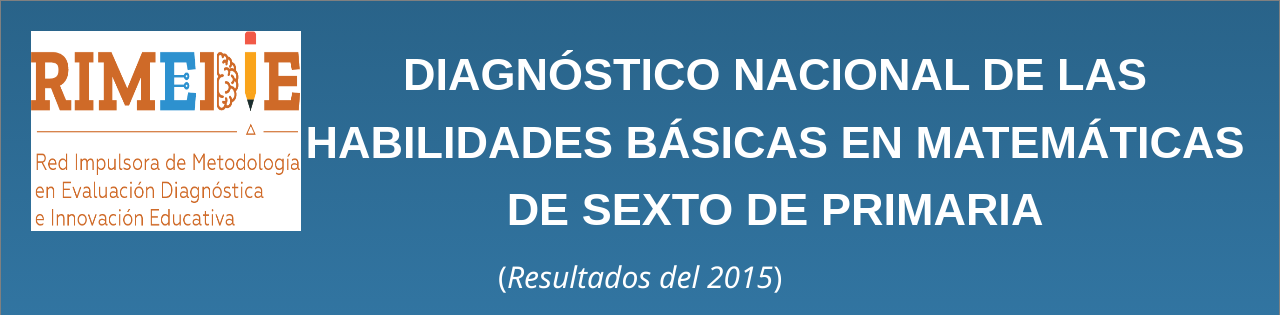
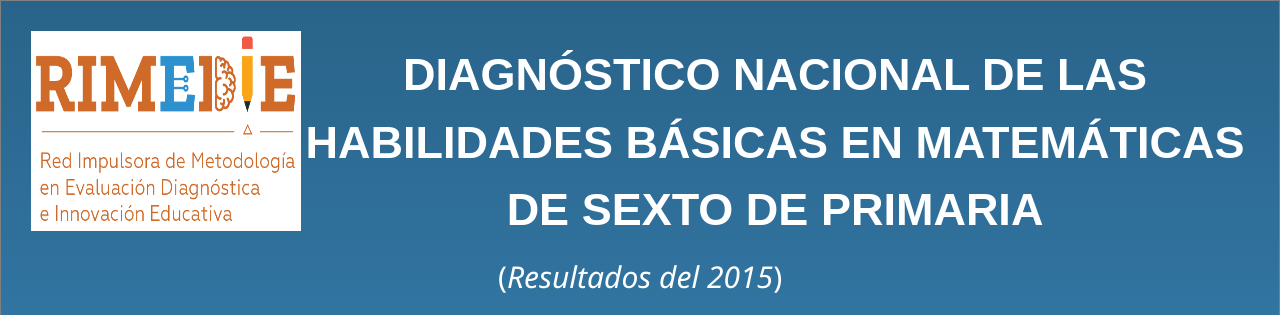
Before and after one commit to rimedie/rimedie.github.io, a Jekyll site: the page built from PLANEA-ELSEN_2015/1_Resultados_Estados.html, in a window 1280 px wide. Shown: the top 315 px of the page. Built offline with Jekyll 4.4.1, drawn with Linux system fonts in a browser that asks for light colours.

Commit message:
Update 1_Resultados.html

```diff
--- a/_layouts/1_Resultados.html
+++ b/_layouts/1_Resultados.html
@@ -209,7 +209,7 @@
 
 <div class="container">
 <header>
-	<a href="https://rimedie.github.io/"><img class='displayed' style="float:left; background:white;" height="200" width="270" src="/images_gral/rimedie_logo_small.png" alt="LogoRIMEDIE" ></a>
+	<a href="https://rimedie.github.io/"><img class='displayed' style="float:left; background:white; padding:5px;" height="200" width="270" src="/images_gral/rimedie_logo_small.png" alt="LogoRIMEDIE" ></a>
 	<h1 style="font-family: sans-serif; font-size:3em; font-weight:bold;">DIAGNÓSTICO NACIONAL DE LAS HABILIDADES BÁSICAS EN MATEMÁTICAS DE SEXTO DE PRIMARIA</h1>
 	<h2>(<i>Resultados del 2015</i>)</h2>
 </header>
```
